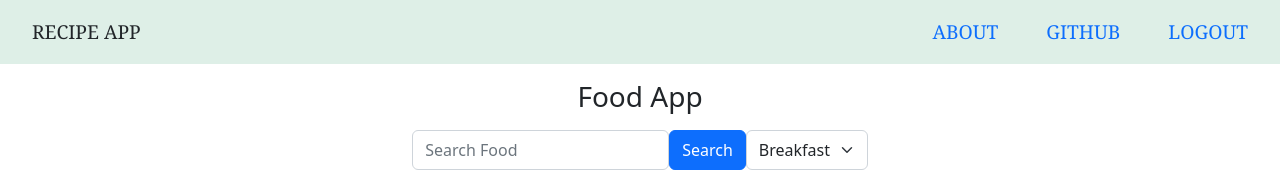
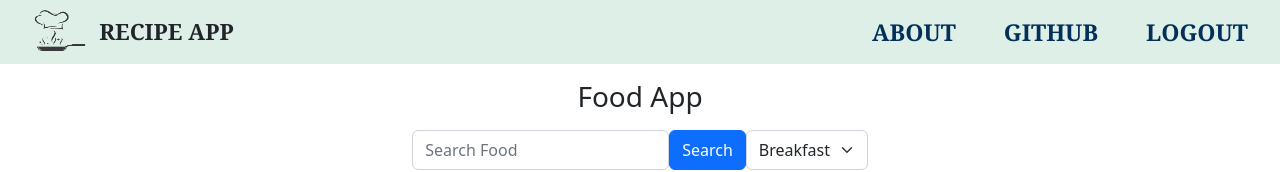
Before and after one commit to kerimmstfdemir/Recipe-App, a React (Create React App) app in the folder recipeapp/: page / in a window 1280 px wide. Both pictures are taken after typing "Sample", "Sample123" into the empty fields and a click on the button "LOGIN". Shown: the top 172 px of the page. Built offline with nearby package versions, Linux system fonts and the light colour scheme; no server answers.

Commit message:
modified details page and navbar

```diff
--- a/recipeapp/src/components/navbar/Navbar.jsx
+++ b/recipeapp/src/components/navbar/Navbar.jsx
@@ -1,17 +1,25 @@
+/* eslint-disable jsx-a11y/alt-text */
 import { Link } from "react-router-dom";
 import { NavBarStyled, NavBarLinkStyled } from "./Navbar.styled";
 import { MainContext } from "../../context/context";
 import { useContext } from "react";
+import "./navbar.css";
+import recipeappnav from "../../assets/recipeapp-nav.png";
+import { useNavigate } from "react-router-dom";
 
 const Navbar = () => {
-  const {data, setData} = useContext(MainContext);
+  const { data, setData } = useContext(MainContext);
+  const navigate = useNavigate();
   return (
     <NavBarStyled>
-      <div>RECIPE APP</div>
+      <div className="navbar-left" onClick={() => navigate("/home")}>
+        <img src={recipeappnav} style={{width:"3.5rem", height:"3rem", paddingBottom:"0.2rem"}} />
+        <div className="recipeapp-home">RECIPE APP</div>
+      </div>
       <NavBarLinkStyled>
-        <Link className="text-decoration-none" to="/about">ABOUT</Link>
-        <a className="text-decoration-none" href="https://github.com/kerimmstfdemir" target="blank">GITHUB</a>
-        <Link className="text-decoration-none" to={"/"} onClick={(e) => setData({...data, loginInformation:false, userName:"", password:"", searchFood:"", selectMeal:"breakfast", recipeFood:{}})}>LOGOUT</Link>
+        <Link className="text-decoration-none link" to="/about">ABOUT</Link>
+        <a className="text-decoration-none link" href="https://github.com/kerimmstfdemir" target="blank">GITHUB</a>
+        <Link className="text-decoration-none link" to={"/"} onClick={(e) => setData({ ...data, loginInformation: false, userName: "", password: "", searchFood: "", selectMeal: "breakfast", recipeFood: {} })}>LOGOUT</Link>
       </NavBarLinkStyled>
     </NavBarStyled>
   );
--- /dev/null
+++ b/recipeapp/src/components/navbar/navbar.css
@@ -0,0 +1,21 @@
+.link {
+    color: #023059;
+    font-size: 1.45rem;
+    font-weight: 600;
+}
+
+.recipeapp-home {
+    font-size: 1.4rem;
+    font-weight: 700;
+}
+
+.navbar-left {
+    display: flex;
+    flex-direction: row;
+    align-items: center;
+    gap: 0.7rem;
+}
+
+.navbar-left:hover {
+    cursor: pointer;
+}
--- a/recipeapp/src/pages/details/Details.jsx
+++ b/recipeapp/src/pages/details/Details.jsx
@@ -1,55 +1,56 @@
 import Button from "react-bootstrap/Button";
 import Card from "react-bootstrap/Card";
 import { useNavigate, useLocation } from "react-router-dom";
-import meal from "../../assets/meal.svg";
+import cook from "../../assets/cook.svg";
 import { DetailsHeaderImgStyled, DetailsHeaderDıvStyled } from "./Details.styled";
 
 const Details = () => {
   const navigate = useNavigate();
   const { state: detailsFood } = useLocation();
 
-  const {totalNutrients:{CA, CHOCDF, CHOLE, ENERC_KCAL, FAT, FE, PROCNT, MG, NA, VITB12, ZN}} = detailsFood
+  const { totalNutrients: { CA, CHOCDF, CHOLE, ENERC_KCAL, FAT, FE, PROCNT, MG, NA, VITB12, ZN } } = detailsFood
 
-  console.log(detailsFood);
   return (
     <>
       <DetailsHeaderDıvStyled>
         <h3>{detailsFood.label}</h3>
-      <DetailsHeaderImgStyled src={meal} />
+        <DetailsHeaderImgStyled src={cook} />
       </DetailsHeaderDıvStyled>
-      <Card className="d-flex flex-row align-items-center" style={{ width: "90%" }}>
+      <div className="d-flex justify-content-center">
+        <Card className="d-flex flex-row justify-content-around align-items-center" style={{ width: "90%", border: "7px solid #3E6F6B", borderRadius: "25px" }}>
           <Card.Text>
-          <p>Nutrients</p>
+            <div className="text-center mt-2">
+              <h3><u>Nutrients</u></h3>
+            </div>
             <ul>
-            <li>{CA.label} : {CA.quantity.toFixed(3)} {CA.unit}</li>
-            <li>{CHOCDF.label} : {CHOCDF.quantity.toFixed(3)} {CHOCDF.unit}</li>
-            <li>{CHOLE.label} : {CHOLE.quantity.toFixed(2)} {CHOLE.unit}</li>
-            <li>{ENERC_KCAL.label} : {ENERC_KCAL.quantity.toFixed(3)} {ENERC_KCAL.unit}</li>
-            <li>{FAT.label} : {FAT.quantity.toFixed(3)} {FAT.unit}</li>
-            <li>{FE.label} : {FE.quantity.toFixed(3)} {FE.unit}</li>
-            <li>{PROCNT.label} : {PROCNT.quantity.toFixed(3)} {PROCNT.unit}</li>
-            <li>{MG.label} : {MG.quantity.toFixed(3)} {MG.unit}</li>
-            <li>{NA.label} : {NA.quantity.toFixed(3)} {NA.unit}</li>
-            <li>{VITB12.label} : {VITB12.quantity.toFixed(3)} {VITB12.unit}</li>
-            <li>{ZN.label} : {ZN.quantity.toFixed(3)} {ZN.unit}</li>
+              <li><b>{CA.label} : </b> {CA.quantity.toFixed(3)} {CA.unit}</li>
+              <li><b>{CHOCDF.label} : </b> {CHOCDF.quantity.toFixed(3)} {CHOCDF.unit}</li>
+              <li><b>{CHOLE.label} : </b> {CHOLE.quantity.toFixed(2)} {CHOLE.unit}</li>
+              <li><b>{ENERC_KCAL.label} : </b> {ENERC_KCAL.quantity.toFixed(3)} {ENERC_KCAL.unit}</li>
+              <li><b>{FAT.label} : </b> {FAT.quantity.toFixed(3)} {FAT.unit}</li>
+              <li><b>{FE.label} : </b> {FE.quantity.toFixed(3)} {FE.unit}</li>
+              <li><b>{PROCNT.label} : </b> {PROCNT.quantity.toFixed(3)} {PROCNT.unit}</li>
+              <li><b>{MG.label} : </b> {MG.quantity.toFixed(3)} {MG.unit}</li>
+              <li><b>{NA.label} : </b> {NA.quantity.toFixed(3)} {NA.unit}</li>
+              <li><b>{VITB12.label} : </b> {VITB12.quantity.toFixed(3)} {VITB12.unit}</li>
+              <li><b>{ZN.label} : </b> {ZN.quantity.toFixed(3)} {ZN.unit}</li>
             </ul>
           </Card.Text>
-        <Card.Img style={{width:"15rem", height:"15rem"}} variant="top" src={detailsFood.image} />
-          <Card.Text>
+          <Card.Img style={{ width: "18rem", height: "16rem", borderRadius: "10px" }} variant="top" src={detailsFood.image} />
+          <Card.Text className="mt-4 mb-3">
             {detailsFood.ingredientLines.map((item) => {
-              return(
+              return (
                 <>
-                <ul>
                   <li>{item}</li>
-                </ul>
                 </>
               )
             })}
           </Card.Text>
         </Card>
-
-      <Button onClick={() => navigate(-1)} variant="primary">
-        Back</Button>
+      </div>
+      <div className="text-center mt-3">
+        <Button style={{backgroundColor:"#023059", border:"2px solid white", width:"9rem", height:"3rem", fontSize:"1.3rem", fontWeight:"400", letterSpacing:"2px"}} onClick={() => navigate(-1)}>Back</Button>
+      </div>
     </>
   );
 };
--- a/recipeapp/src/pages/details/Details.styled.jsx
+++ b/recipeapp/src/pages/details/Details.styled.jsx
@@ -1,8 +1,8 @@
 import styled from "styled-components";
 
 export const DetailsHeaderImgStyled = styled.img`
-  width: 15rem;
-  height: 15rem;
+  width: 10rem;
+  height: 10rem;
 `;
 
 export const DetailsHeaderDıvStyled = styled.div`
@@ -10,5 +10,5 @@ display: flex;
 flex-direction: row;
 justify-content: space-between;
 align-items: center;
-margin: 0rem 3rem;
+margin: 0rem 7rem;
 `
--- a/recipeapp/src/pages/home/RecipeCard.jsx
+++ b/recipeapp/src/pages/home/RecipeCard.jsx
@@ -4,7 +4,6 @@ import { useNavigate } from "react-router-dom";
 
 const RecipeCard = ({ recipeFood }) => {
   const navigate = useNavigate();
-  console.log(recipeFood);
 
   return (
 
```
Also changed, not shown: recipeapp/src/assets/cook.svg (added), recipeapp/src/assets/recipeapp-nav.png (added). Lines whose indentation alone changed are shown as unchanged.
